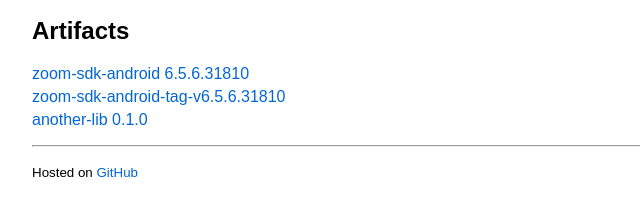
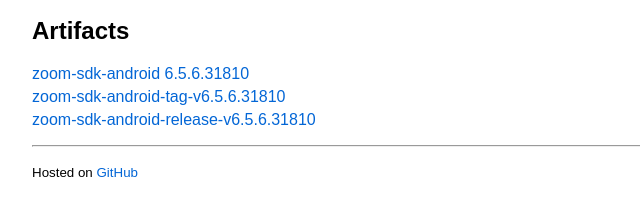
Before and after one commit to Jacksun84/mobile-sdk-android, a plain HTML site: page index.html in a window 1280 px wide. Shown: the part 111-326 px from the top of the page, without its empty margins (0-640 px from the left). Drawn offline with Linux system fonts and the light colour scheme.

Commit message:
update index.html

```diff
--- a/index.html
+++ b/index.html
@@ -25,7 +25,7 @@
       <a href="mobile-sdk-android/releases/download/v6.5.6.31810/zoom-sdk-android-6.5.6.31810.aar">zoom-sdk-android-tag-v6.5.6.31810</a>
     </li>
     <li>
-      <a href="com/example/another-lib/0.1.0/">another-lib 0.1.0</a>
+      <a href="https://github.com/Jacksun84/mobile-sdk-android/releases/download/v6.5.6.31810/zoom-sdk-android-6.5.6.31810.aar">zoom-sdk-android-release-v6.5.6.31810</a>
     </li>
   </ul>
 
```
